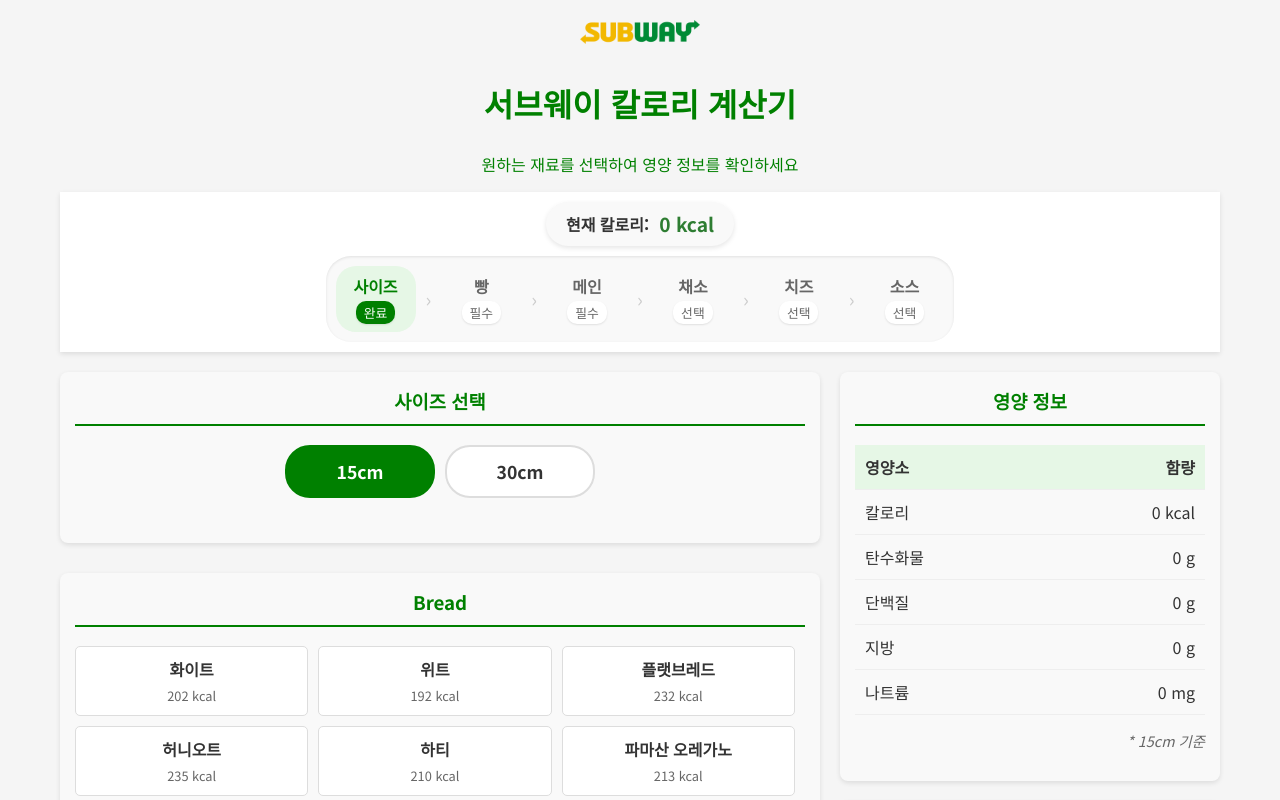
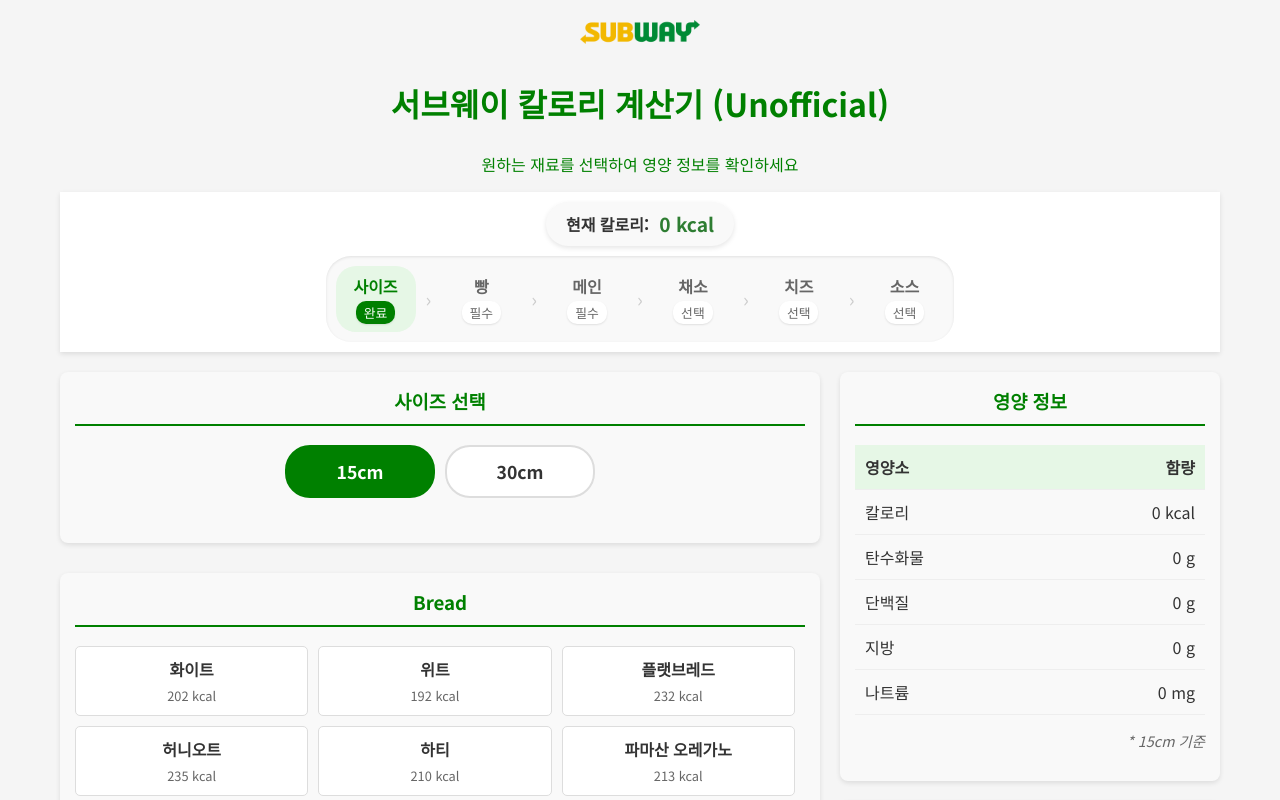
Before and after one commit to niceguy61/subway_calculator, a React (Create React App) app: page / in a window 1280 px wide. Shown: the top 800 px of the page. Built offline with nearby package versions, Linux system fonts and the light colour scheme.

Commit message:
제목 변경

```diff
--- a/public/index.html
+++ b/public/index.html
@@ -12,7 +12,7 @@
     <link rel="apple-touch-icon" href="%PUBLIC_URL%/subway-logo.png" />
     <link rel="manifest" href="%PUBLIC_URL%/manifest.json" />
     <link href="https://fonts.googleapis.com/css2?family=Noto+Sans+KR:wght@400;500;700&display=swap" rel="stylesheet">
-    <title>서브웨이 칼로리 계산기</title>
+    <title>서브웨이 칼로리 계산기 (Unofficial)</title>
   </head>
   <body>
     <noscript>이 앱을 실행하려면 자바스크립트를 활성화해야 합니다.</noscript>
--- a/src/App.js
+++ b/src/App.js
@@ -241,7 +241,7 @@
     <div className="App">
       <header className="App-header">
         <img src="/subway-logo.png" alt="Subway Logo" className="logo" />
-        <h1>서브웨이 칼로리 계산기</h1>
+        <h1>서브웨이 칼로리 계산기 (Unofficial)</h1>
         <p>원하는 재료를 선택하여 영양 정보를 확인하세요</p>
       </header>
 
--- a/src/components/DataSourceInfo.js
+++ b/src/components/DataSourceInfo.js
@@ -5,8 +5,10 @@
     <div className="data-source-info">
       <h3>중요 안내사항</h3>
       <div className="important-notice">
-        <p>이 칼로리 계산기는 공식 서브웨이 계산기가 아니므로 공식 데이터와 일치하지 않을 수 있습니다.</p>
-        <p>공식 데이터를 제공해주실 수 있거나 공식 성분표 링크를 아시는 분께선 제보해주시면 업데이트하겠습니다. 감사합니다.</p>
+        <p>- 이 칼로리 계산기는 공식 Subway 계산기가 아니므로 공식 Data와 일치하지 않을 수 있습니다.</p>
+        <p>- 매장에서 성분표에 기재된 정량을 주지 않으면 해당 계산기의 Data와 일치하지 않을 수 있습니다.</p>
+        <p>- Meat 메뉴의 경우, 한국 서브웨이의 각 상품페이지를 참고하여 작성하였습니다.</p>
+        <p>- 한국 성분표에 공개되지 않은 데이터의 경우 호주의 성분표 데이터를 참고하였습니다.</p>
       </div>
 
       <h4>데이터 출처</h4>
```
